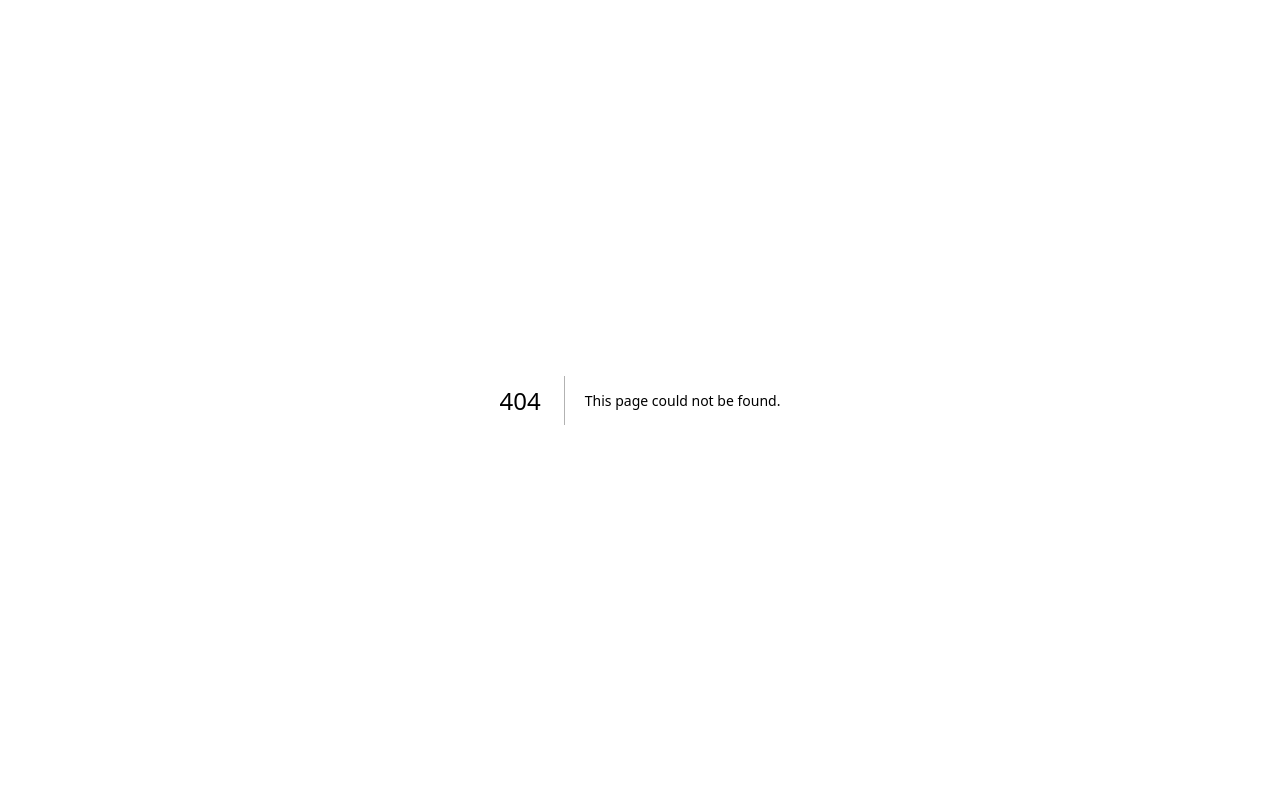
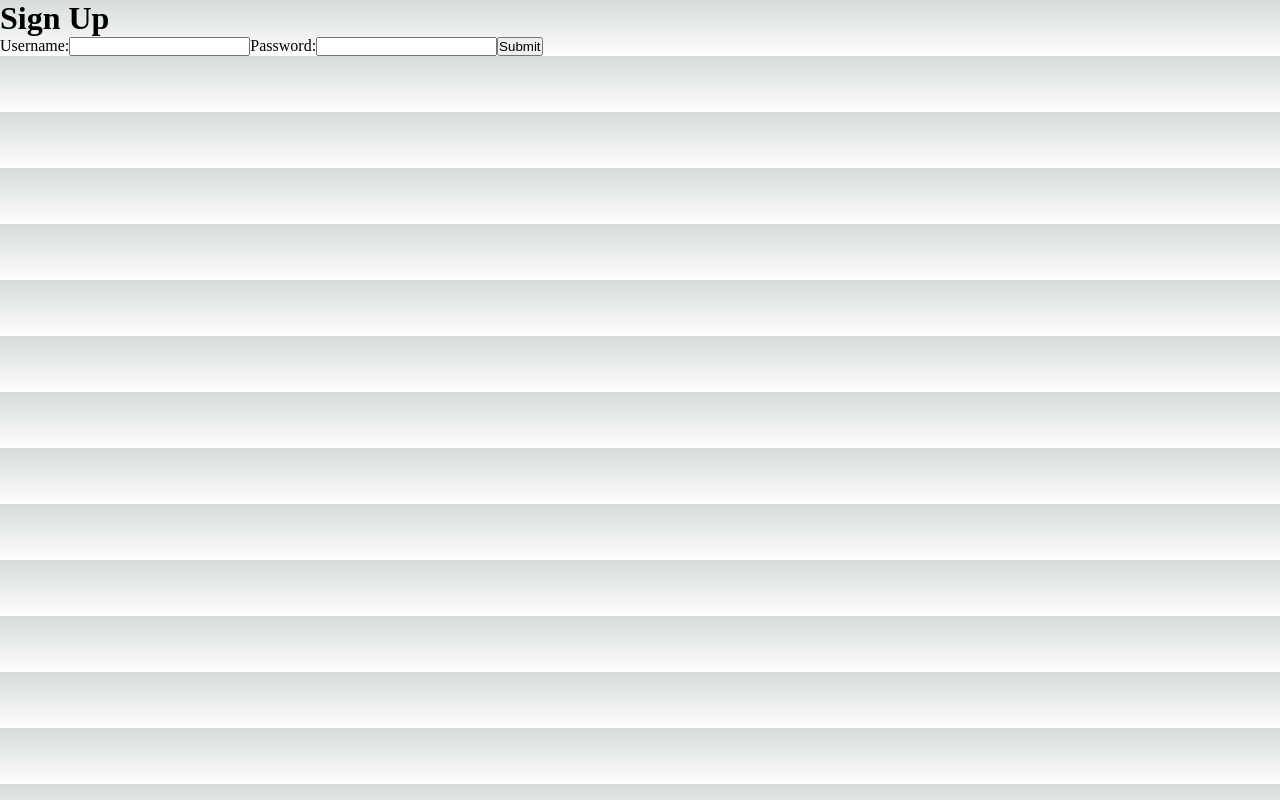
Before and after one commit to Therason/mvp, a Next.js app: page /userAuth in a window 1280 px wide. Before the commit this address had no page. Built offline with nearby package versions, Linux system fonts and the light colour scheme.

Commit message:
Create basic sign up form

```diff
--- /dev/null
+++ b/components/signupForm.tsx
@@ -0,0 +1,47 @@
+import { MouseEventHandler, useRef } from "react";
+
+export default function SignupForm() {
+  const username = useRef<HTMLInputElement>(null);
+  const password = useRef<HTMLInputElement>(null);
+
+  // POST to API endpoint
+  const handleSubmit = async (e: React.MouseEvent<HTMLButtonElement>) => {
+    e.preventDefault();
+    if (!username.current || !password.current) return;
+    const enteredUser = username.current.value
+    const enteredPass = password.current.value
+
+    // TODO: better form validation
+    if (enteredPass.length < 8 || enteredUser.length === 0) return;
+
+    try {
+      const res = await fetch('/api/auth/signup', {
+        method: 'POST',
+        body: JSON.stringify({ username: enteredUser, password: enteredPass }),
+        headers: {
+          'Content-Type': 'application/json',
+        }
+      });
+      const data = await res.json();
+
+      if (!res.ok) {
+        throw new Error(data.message || 'Error creating a user')
+      }
+      console.log(data);
+    } catch(error) {
+      console.error(error);
+    }
+  }
+
+  return (
+    <>
+      <label>Username:
+        <input type="text" ref={username}></input>
+      </label>
+      <label>Password:
+        <input type="text" ref={password}></input>
+      </label>
+      <button onClick={handleSubmit}>Submit</button>
+    </>
+  )
+}
--- a/pages/index.tsx
+++ b/pages/index.tsx
@@ -1,7 +1,8 @@
 import Head from 'next/head'
+import Link from 'next/link'
 import styles from '../styles/Home.module.css'
-import SignInOut from '../components/SignInOut'
 
+// homepage component
 export default function Home() {
   return (
     <>
@@ -12,7 +13,7 @@ export default function Home() {
         <link rel="icon" href="/favicon.ico" />
       </Head>
       <main className={styles.main}>
-        <SignInOut />
+        <Link href="/userAuth">Log In</Link>
       </main>
     </>
   )
--- /dev/null
+++ b/pages/userAuth.tsx
@@ -0,0 +1,11 @@
+import SignupForm from "../components/signupForm"
+
+// component for logging in and signing up
+export default function UserAuth() {
+  return (
+    <>
+      <h1>Sign Up</h1>
+      <SignupForm />
+    </>
+  )
+}
```
Also changed, not shown: components/SignInOut.tsx (deleted, +0 -22 lines).
